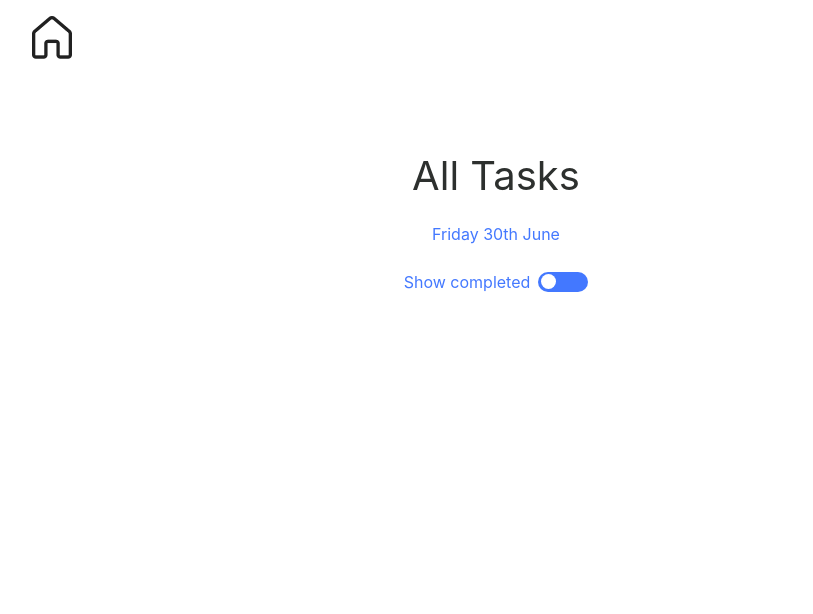
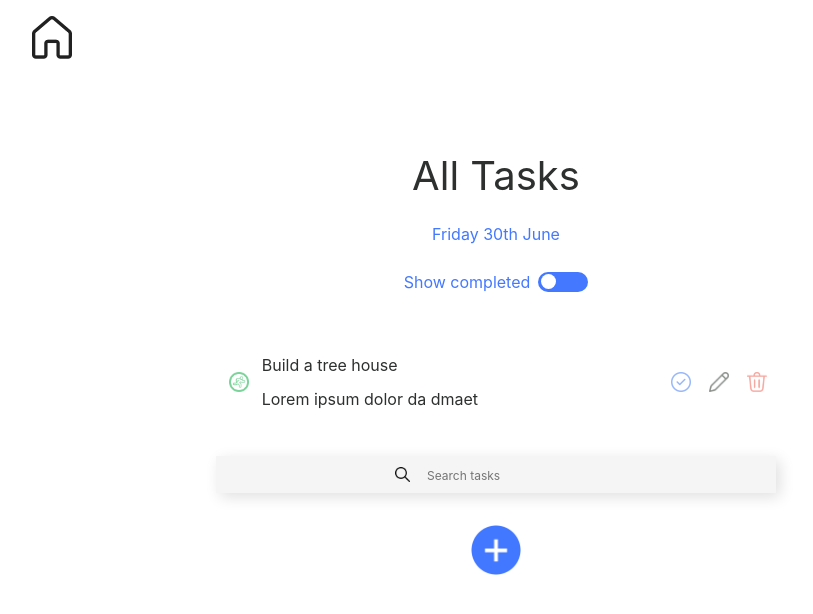
Before and after one commit to EunbyulNa/FAC-TEST, a plain HTML site: page alltasks.html in a window 1280 px wide. Shown: the whole page, without its empty margins (144-957 px from the left). Drawn offline with Linux system fonts and the light colour scheme.

Commit message:
update item-list section

```diff
--- a/alltasks.html
+++ b/alltasks.html
@@ -3,7 +3,7 @@
 <head>
     <meta charset="UTF-8">
     <meta name="viewport" content="width=device-width, initial-scale=1.0">
-    <title>Document</title>
+    <title>To Do - Testing</title>
     <link rel="stylesheet" href="css/normalize.css">
     <link rel="stylesheet" href="css/main.css">
     <link rel="stylesheet" href="css/hero-page.css">
@@ -39,14 +39,39 @@
 
         </div>
 
-        <div>
 
-            <!-- Lists of tasks to be generated here -->
-            <!-- See images folders for icons -->
-            <!-- There is a class called medium-icon for the icon height -->
-            <!-- There is a class called small-text for font-size -->
-            <!-- Could do this with a grid? This page is great for creating grids:  https://grid.layoutit.com/ -->
+          <div class="item-list">
+            <div class="outstanding-icon">
+                <img class='medium-icon'src="./images/icons/outstanding.png" alt="">
+            </div>
+            <div class="list-txt">
+              <p id="list-txt-title">Build a tree house</p>
+              <p id="list-txt-note">Lorem ipsum dolor da dmaet</p>
+            </div>
 
+           <div class="user-controls">
+            <img  class='medium-icon' src="./images/user-controls/completed-control.png"id="completed-icon">
+            <img  class='medium-icon' src="./images/user-controls/edit-control.png"id="edit-icon">
+            <img   class='medium-icon'src="./images/user-controls/delete-control.png"id="delete-icon">
+           </div>
+         </div>
+
+
+        <div class="search-bar-container flex center">
+            <input list="existing-tasks-select" name="tasks-search" id="tasks-search" class="search-input search-img" placeholder="Search tasks">
+            <datalist id="existing-tasks-select">
+
+                <!-- These need to be added with JS when the user adds a task -->
+                <option value="Task Title Placeholder">Task Notes Placeholder</option>
+
+            </datalist>
         </div>
+
+        <a href="" class="add-task-container flex">
+            <img src="images/icons/add-task.png" class="add-task-button large-button" alt="Blue circle with white plus symbol for adding tasks">
+        </a>
+
+
 </body>
+<script src="index.js"></script>
 </html>
--- a/css/tasks-page.css
+++ b/css/tasks-page.css
@@ -1,6 +1,5 @@
 #tasks-page{
     max-width: 60rem;
-
 }
 
 #tasks-page .live-date {
@@ -9,12 +8,10 @@
 }
 
 .tasks-title-container {
-
     text-align: center;
 }
 
 .toggle-container {
-
     justify-content: center;
 }
 
@@ -24,9 +21,8 @@
 
 .toggle-btn {
    margin-left: var( --xs-spacing);
-
-    justify-content: center;
-    align-items: center;
+   justify-content: center;
+   align-items: center;
 }
 
 #switch {
@@ -66,3 +62,24 @@
 	left: calc(100% - 5px);
 	transform: translateX(-100%);
 }
+
+.item-list {
+    max-width: 35rem;
+    padding-top: var( --m-spacing);
+    margin: 0 auto;
+    display: grid;
+    grid-template-columns: 0.4fr 3.5fr 1fr;
+}
+
+.outstanding-icon {
+    display: flex;
+    justify-content: center;
+    align-items: center;
+}
+
+
+.user-controls{
+    display: flex;
+    justify-content: space-around;
+    align-items: center;
+}
```
